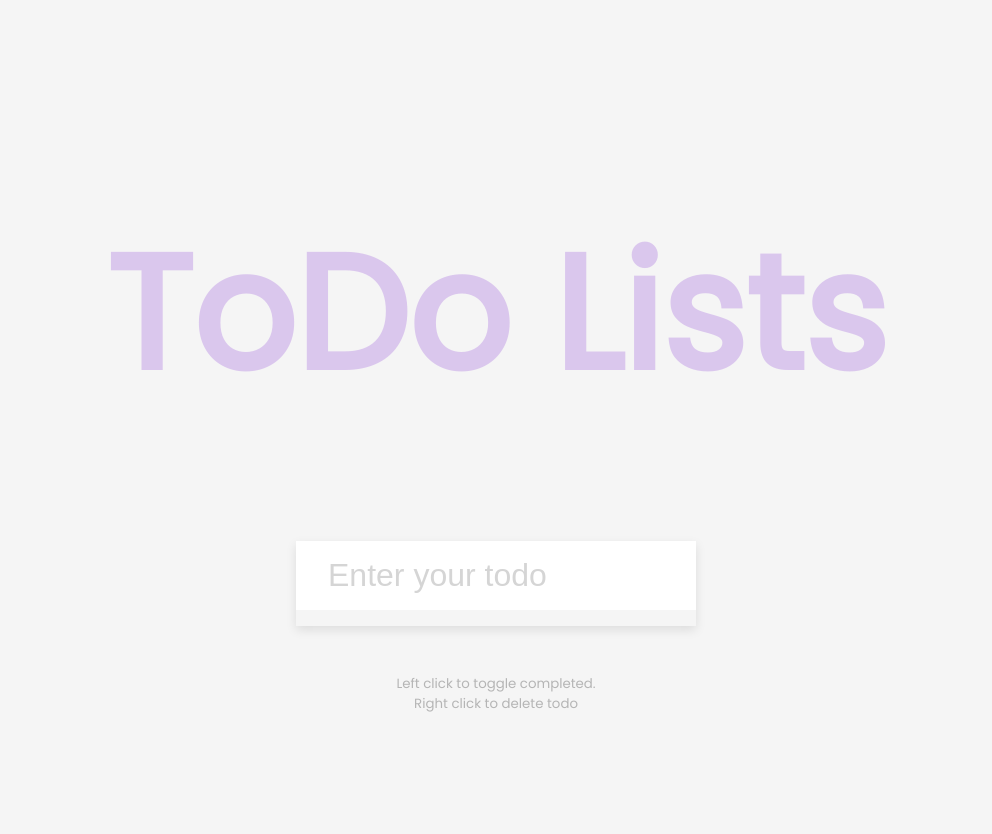
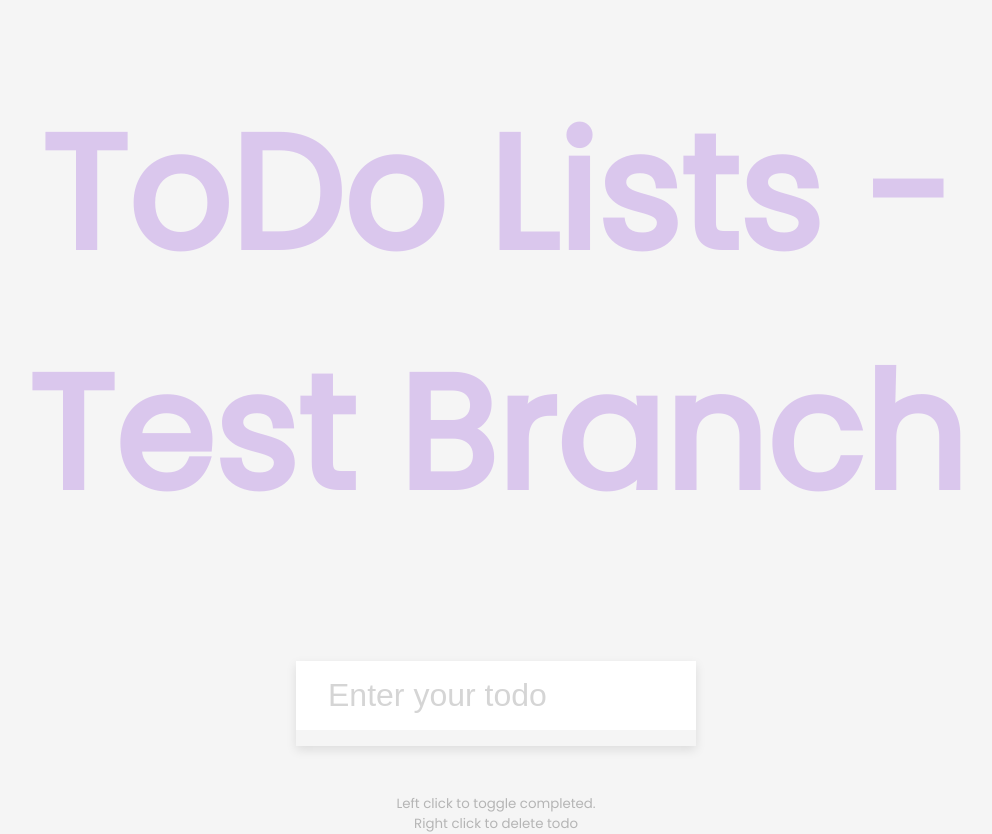
Before and after one commit to Danielyan86/DevOpsGPT_Demo, a website: page public/index.html in a window 1280 px wide. Shown: the whole page, without its empty margins (144-1136 px from the left). Before the commit the page ends 800 px from the top, so only its background shows below. Drawn offline with Linux system fonts and the light colour scheme.

Commit message:
Update index.html title to reflect test branch

```diff
--- a/public/index.html
+++ b/public/index.html
@@ -7,7 +7,7 @@
     <title>Todo List</title>
   </head>
   <body>
-    <h1>ToDo Lists</h1>
+    <h1>ToDo Lists - Test Branch</h1>
     <form id="form">
       <input type="text" class="input" id="input" placeholder="Enter your todo" autocomplete="off" />
 
```
